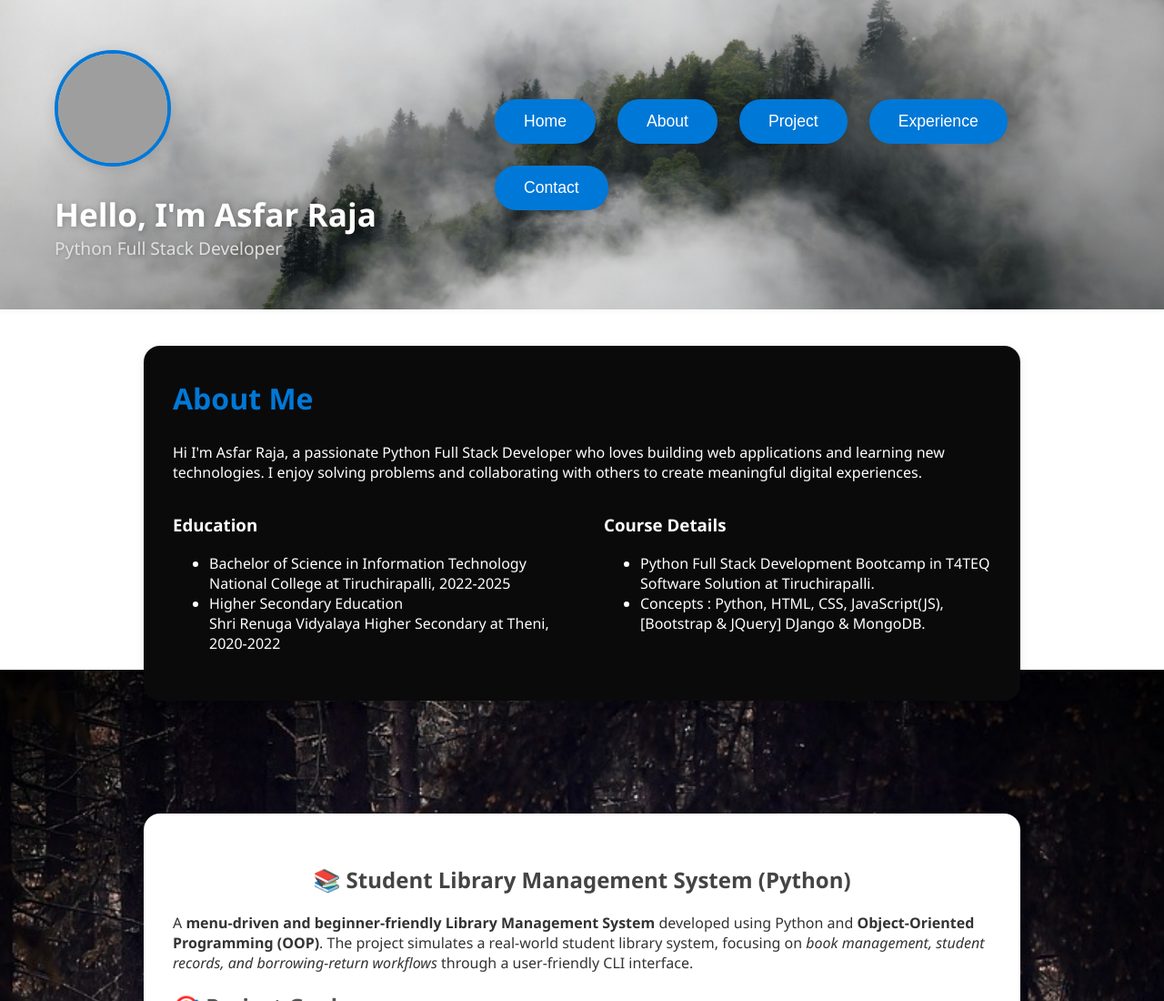
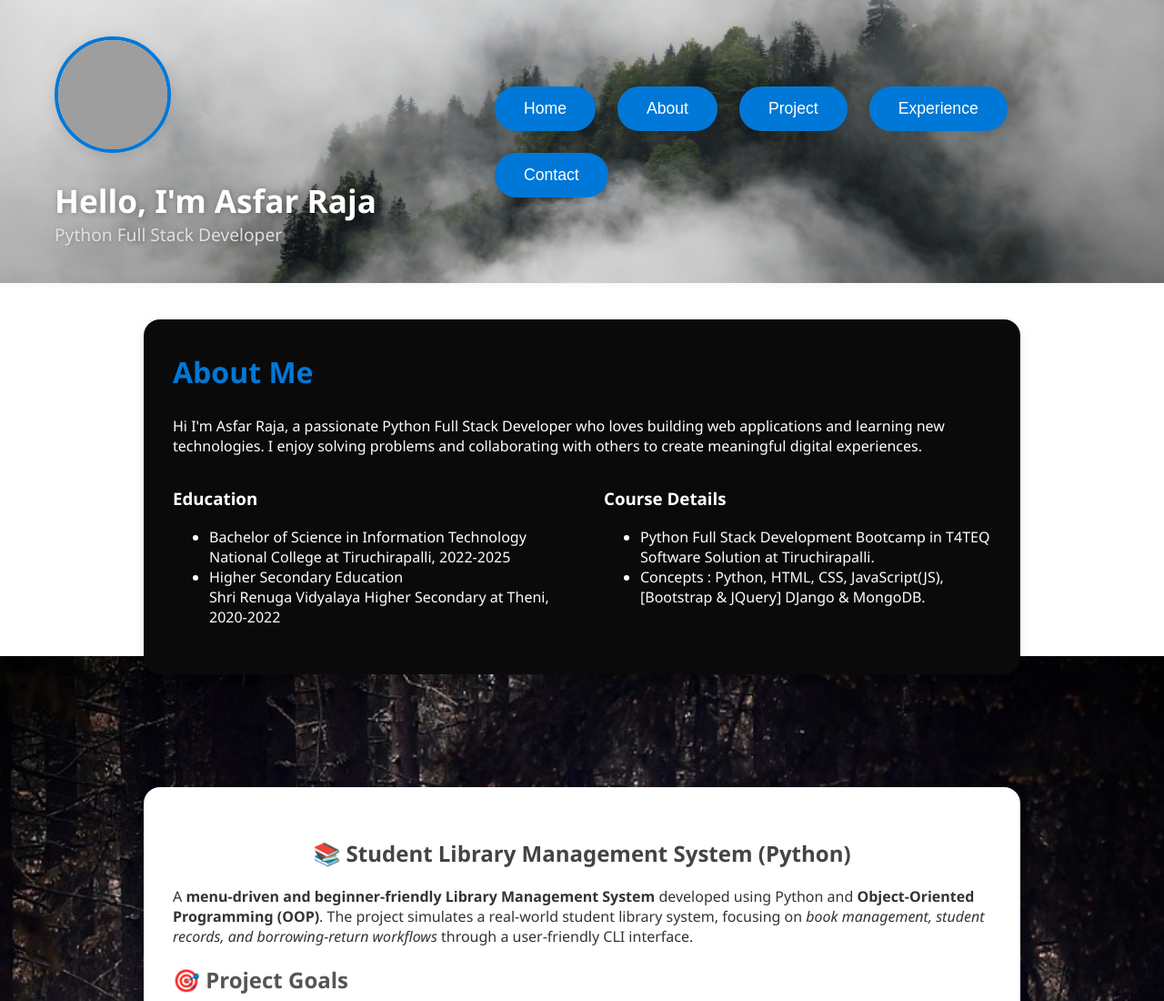
Before and after one commit to AsfarRaja-11/Portfolio, a plain HTML site: page index.html in a window 1280 px wide. Shown: the top 1100 px of the page at 91% size. Drawn offline with Linux system fonts and the light colour scheme; grey boxes are pictures that could not be loaded.

Commit message:
Style.css

```diff
--- a/Style.css
+++ b/Style.css
@@ -10,11 +10,13 @@ body {
 }
 
 header {
+  position:sticky;
+  top:0px;
   display: flex;
   align-items: center;
   justify-content: space-between;
   padding: 40px 60px;
-  min-height: 260px;
+  min-height: 70px;
   background: url('./pexels-njeromin-17720580.jpg') center/cover no-repeat;
   box-shadow: 0 2px 8px rgba(0,0,0,0.04);
   animation: bg-zoom 16s ease-in-out infinite alternate;
```
